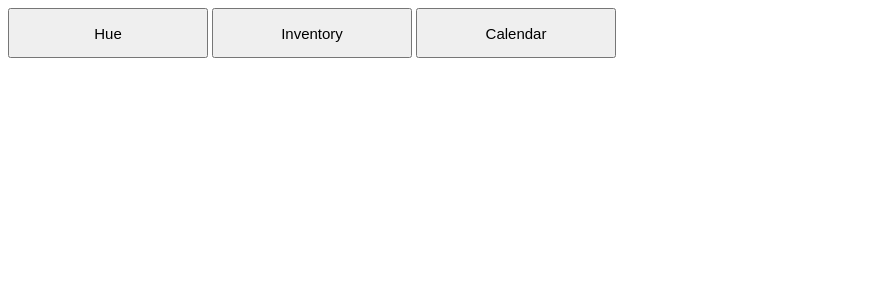
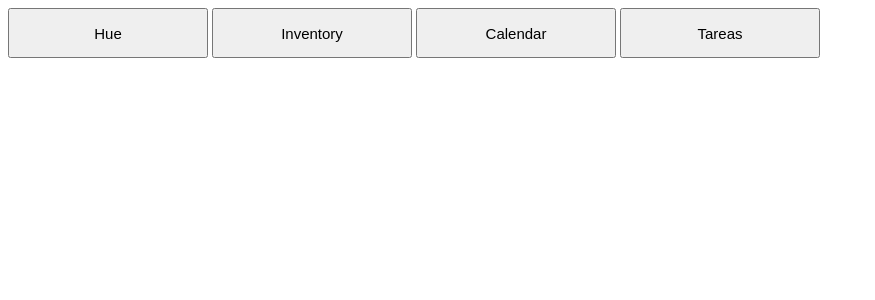
Before and after one commit to raulgilabert/my-server, a Python web app: template templates/main.html in a window 1280 px wide. Shown: the top 300 px of the page, without its empty margins (0-875 px from the left). Run offline with Jinja, Linux system fonts and the light colour scheme; the template is opened without the code that fills it, so the values that code supplies are empty.

Commit message:
Added button at main to access to to-do

```diff
--- a/templates/add_to_do.html
+++ b/templates/add_to_do.html
@@ -5,6 +5,12 @@
         <title>Añadir tarea</title>
     </head>
     <body>
+        <a href="to-do"><button>Atrás</button></a>
+
+        <br>
+        <br>
+        <br>
+
         <form>
             Tarea: <input name="task" type="text">
             <br>
--- a/templates/main.html
+++ b/templates/main.html
@@ -9,5 +9,6 @@
         <a href="/hue"><button>Hue</button></a>
         <a href="/inventory"><button>Inventory</button></a>
         <a href="/calendar"><button>Calendar</button></a>
+        <a href="/to-do"><button>Tareas</button></a>
     </body>
 </html>
```
